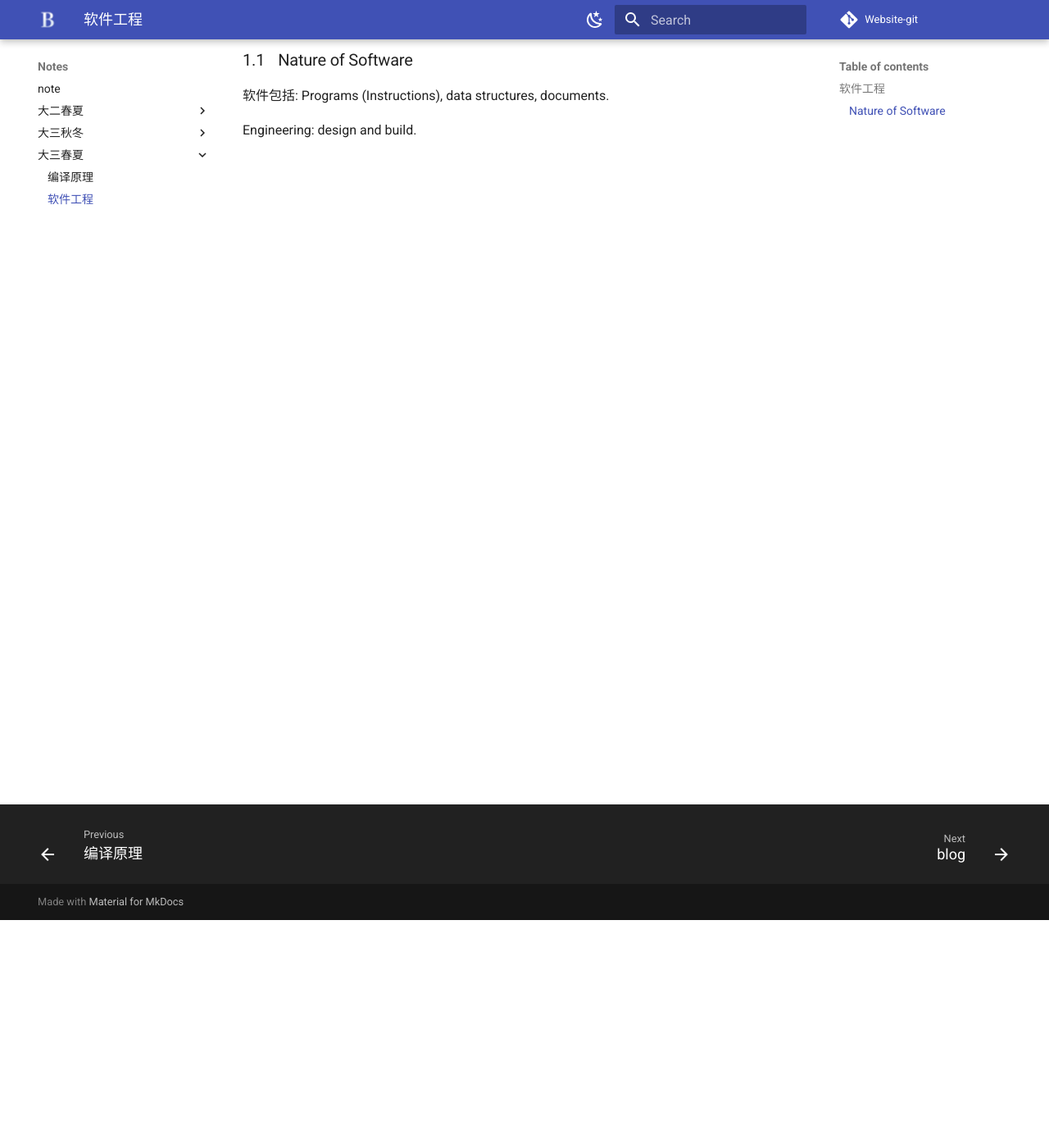
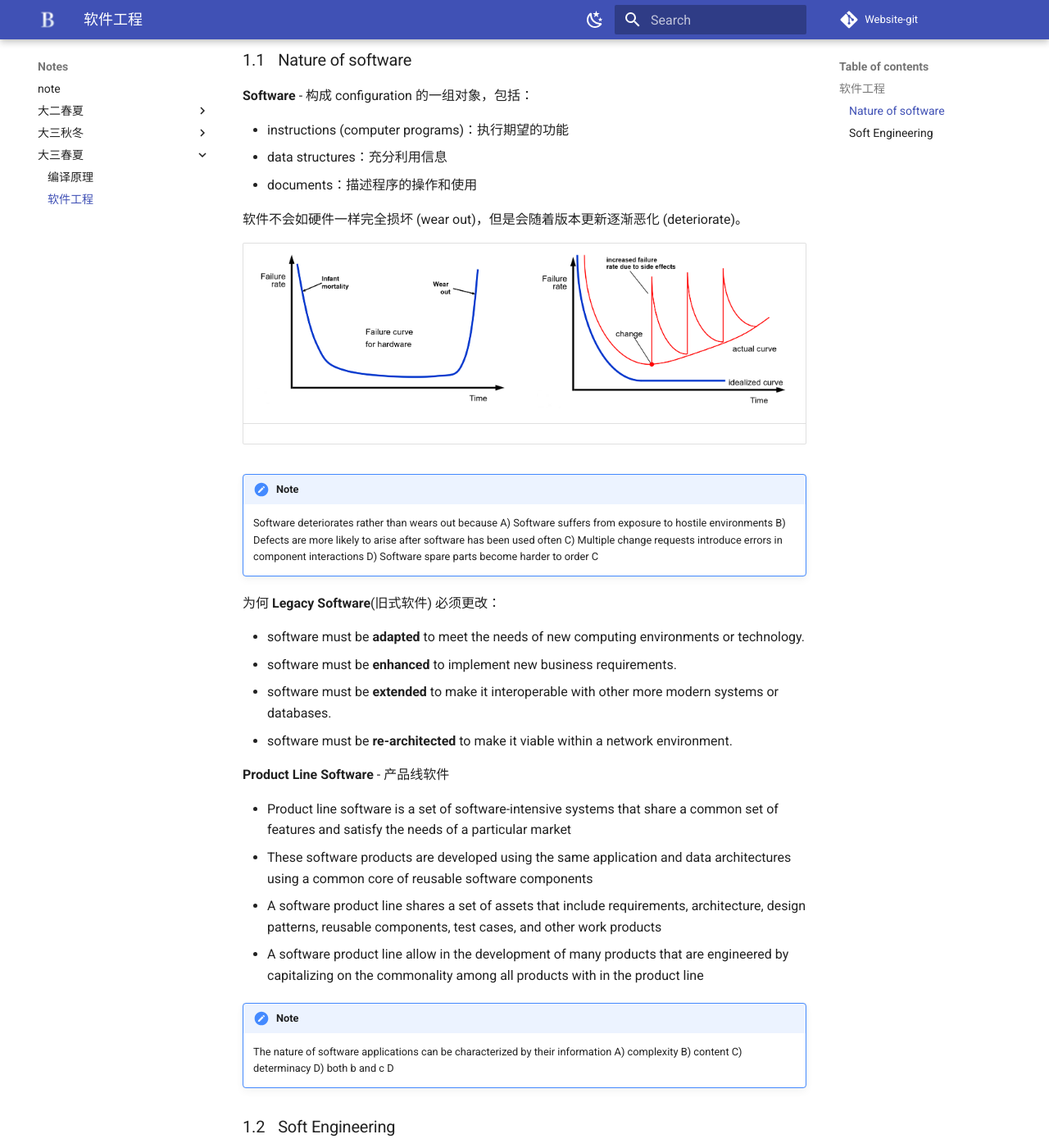
Before and after one commit to NEWWORLDCCX/myblogs, an MkDocs documentation site: the page built from docs/notes/软工/软工.md, in a window 1280 px wide and 1400 px high, scrolled down 278 px. Shown: the whole window at 82% size. Built offline with MkDocs 1.6.1 and Material for MkDocs 9.7.7, drawn with Linux system fonts in a browser that asks for light colours; some web fonts are replaced; comment, search, counter and statistics services are not loaded; some of the changed text lies outside the part shown.

Commit message:
[UPDATE] 软工

```diff
--- a/docs/notes/软工/软工.md
+++ b/docs/notes/软工/软工.md
@@ -1,9 +1,70 @@
 ## 软件工程
 
-> 2023 - 2024
+> 2024
 
-### Nature of Software
+### Nature of software
 
-软件包括: Programs (Instructions), data structures, documents.
+**Software** - 构成 configuration 的一组对象，包括：
 
-Engineering: design and build.
++ instructions (computer programs)：执行期望的功能
++ data structures：充分利用信息
++ documents：描述程序的操作和使用
+
+软件不会如硬件一样完全损坏 (wear out)，但是会随着版本更新逐渐恶化 (deteriorate)。
+
+| <img src="./软工.assets/image-20240615153241476.png" alt="image-20240615153241476" style="zoom: 25%;" /> | <img src="./软工.assets/image-20240615153318596.png" alt="image-20240615153318596" style="zoom: 25%;" /> |
+| ------------------------------------------------------------ | ------------------------------------------------------------ |
+
+!!!note
+	Software deteriorates rather than wears out because
+  	A) Software suffers from exposure to hostile environments
+  	B) Defects are more likely to arise after software has been used often
+  	C) Multiple change requests introduce errors in component interactions
+  	D) Software spare parts become harder to order
+ 	C
+
+为何 **Legacy Software**(旧式软件) 必须更改：
+
++ software must be **adapted** to meet the needs of new computing environments or technology.
++ software must be **enhanced** to implement new business requirements.
++ software must be **extended** to make it interoperable with other more modern systems or databases.
++ software must be **re-architected** to make it viable within a network environment.
+
+**Product Line Software** - 产品线软件
+
++ Product line software is a set of software-intensive systems that share a common set of features and satisfy the needs of a particular market
++ These software products are developed using the same application and data architectures using a common core of reusable software components
+
++ A software product line shares a set of assets that include requirements, architecture, design patterns, reusable components, test cases, and other work products
++ A software product line allow in the development of many products that are engineered by capitalizing on the commonality among all products with in the product line
+
+!!!note
+	The nature of software applications can be characterized by their information
+	A) complexity
+	B) content
+	C) determinacy
+	D) both b and c
+	D
+
+
+### Soft Engineering
+
+**软件工程** - The application of a **systematic**, **disciplined**, **quantifiable** approach to the development, operation, and maintenance of software; that is, the application of engineering to software.
+
+**保护伞活动** - 贯穿软件开发周期的一些活动，例如风险管控质量评估。
+
+**Generic Process Framework**
+
++ **Communication** (customer collaboration and requirement gathering)
++ **Planning** (establishes engineering work plan, describes technical risks, lists resource requirements, work products produced, and defines work schedule)
++ **Modeling** (creation of models to help developers and customers understand the requires and software design)
++ **Construction** (code generation and testing)
++ **Deployment** (software delivered for customer evaluation and feedback)
+
+!!!note
+	Most software continues to be custom built because
+	A) Component reuse is common in the software world.
+	B) Reusable components are too expensive to use.
+	C) Software is easier to build without using someone else\'s components.
+	D) Off-the-shelf software components are available in many application domains.
+    D
```
Also changed, not shown: docs/notes/软工/软工.assets/image-20240615153241476.png (added), docs/notes/软工/软工.assets/image-20240615153318596.png (added).
